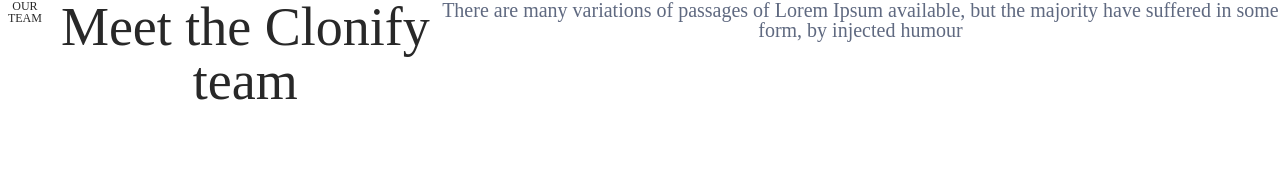
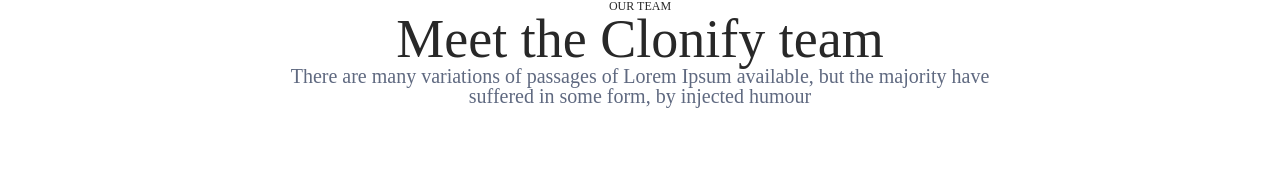
Before and after one commit to Salomeb22/Homework-5, a plain HTML site: page index.htm in a window 1280 px wide. Drawn offline with Linux system fonts and the light colour scheme.

Commit message:
updated html

```diff
--- a/css/style.css
+++ b/css/style.css
@@ -1,20 +1,22 @@
 /* main styles */
 .sec-div1 {
-    display: flex;
-    height: 178px;
-    justify-content: center;
+    width: 760px;
+    margin: 0 auto;
 }
 .title1 {
+    width: 100%;
     color: #282828;
     font-size: 12px;
     text-align: center;
 }
 .title2 {
+    width: 100%;
     color: #282828;
     font-size: 54px;
     text-align: center;
 }
 .paragraph {
+    width: 100%;
     color: #5F6980;
     font-size: 20px;
     text-align: center;
```
